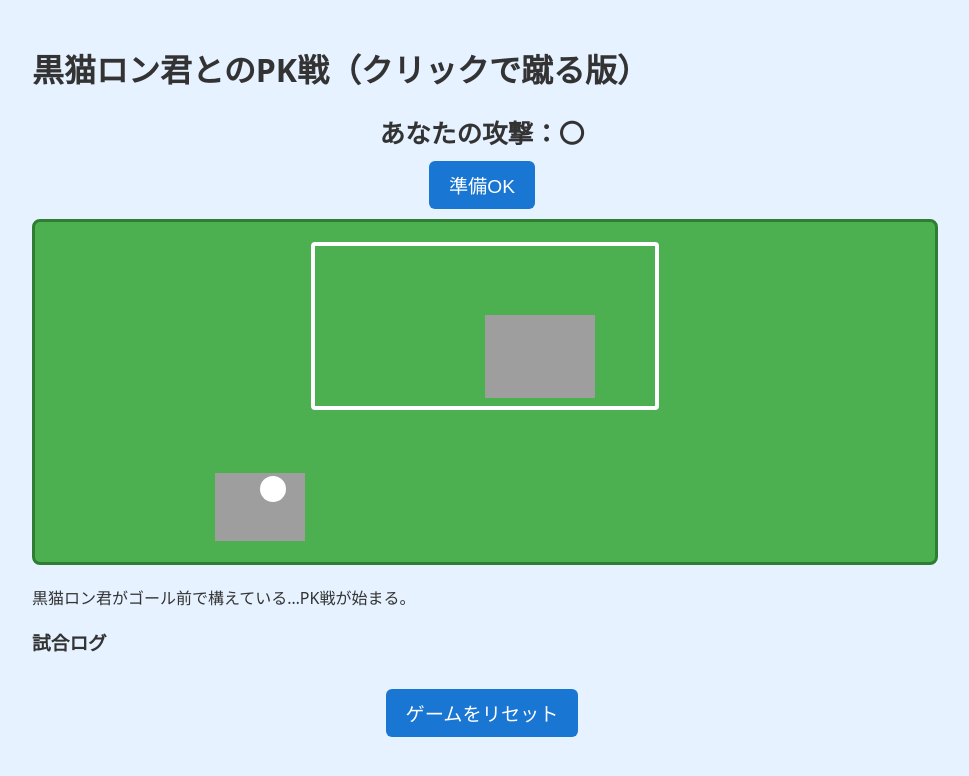
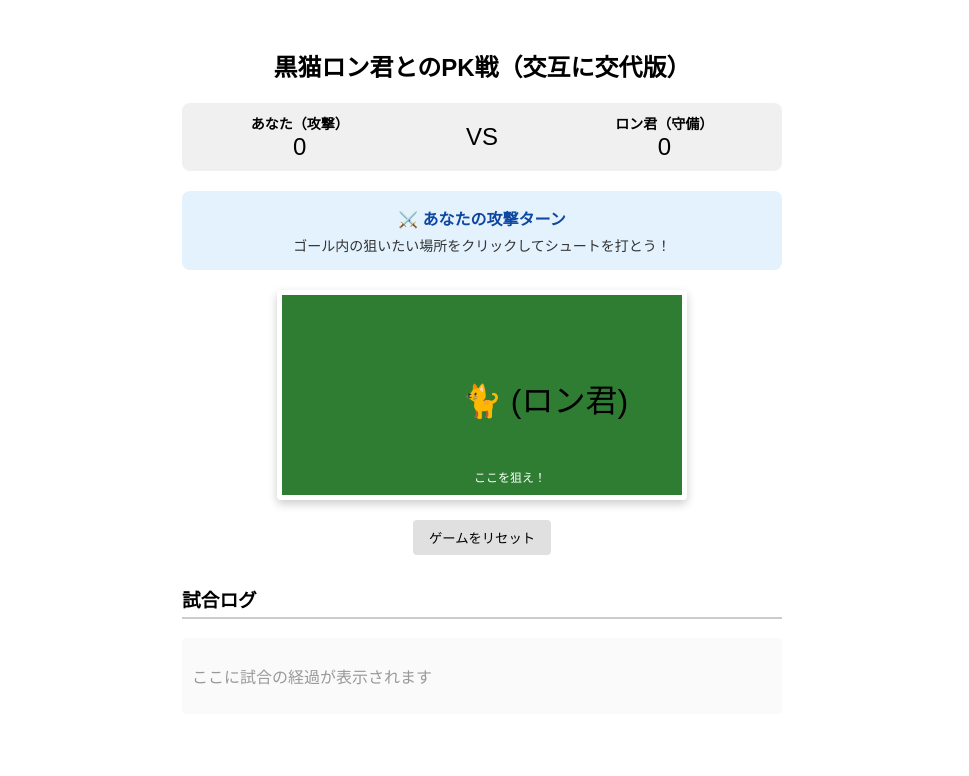
Before and after one commit to maki0315-1617/my-ron-game1-app, a React (Vite) app: page / in a window 1280 px wide. Shown: the top 776 px of the page, without its empty margins (158-1127 px from the left). Built offline with nearby package versions, Linux system fonts and the light colour scheme; grey boxes are pictures that could not be loaded.

Commit message:
AI変更１

```diff
--- a/src/App.jsx
+++ b/src/App.jsx
@@ -1,226 +1,201 @@
-import React, { useState, useEffect, useRef } from "react";
-import "./App.css";
+import React, { useState } from 'react';
 
-const initialState = {
-  playerScore: 0,
-  ronScore: 0,
-  round: 1,
-  maxRounds: 5,
-  isPlayerTurn: true,
-  isFinished: false,
-  isSuddenDeath: false,
-  log: [],
-};
+export default function RonPkGame() {
+  // ゲームの基本状態
+  // 'attack' (プレイヤーの攻撃), 'defend_ready' (ロン君の攻撃を待つ状態), 'defend_result' (守備結果表示)
+  const [gameState, setGameState] = useState('attack');
+  const [logs, setLogs] = useState([]);
+  const [playerScore, setPlayerScore] = useState(0);
+  const [ronScore, setRonScore] = useState(0);
 
-function App() {
-  const [state, setState] = useState(initialState);
-  const [message, setMessage] = useState("黒猫ロン君がゴール前で構えている…PK戦が始まる。");
+  // 一時的な状態表示用
+  const [currentActionMessage, setCurrentActionMessage] = useState('ゴール内の狙いたい場所をクリックしてシュートを打とう！');
 
-  const [ballPos, setBallPos] = useState({ x: 0, y: 0 });
-  const [ronPos, setRonPos] = useState({ x: 0, y: 0 });
-  const [playerPos, setPlayerPos] = useState({ x: 0, y: 0 });
+  // ゴールのサイズ定義（判定用）
+  const goalWidth = 400;
+  const goalHeight = 200;
 
-  const [goalFlash, setGoalFlash] = useState(false);
-  const [saveShake, setSaveShake] = useState(false);
+  // 1. あなたの攻撃（ゴールをクリックしたとき）
+  const handleAttack = (e) => {
+    if (gameState !== 'attack') return;
 
-  const [countdown, setCountdown] = useState(null);
-  const timerRef = useRef(null);
+    // クリックした座標を取得（ゴールの中心を原点 (0,0) とする計算）
+    const rect = e.currentTarget.getBoundingClientRect();
+    const x = e.clientX - rect.left - goalWidth / 2;
+    const y = (e.clientY - rect.top - goalHeight / 2) * -1; // 上方向をプラスに
 
-  const [ready, setReady] = useState(false);
+    // ロン君（守備）の動く位置をランダムで決定
+    const ronX = (Math.random() - 0.5) * goalWidth;
+    const ronY = (Math.random() - 0.5) * goalHeight;
 
-  const startCountdown = () => {
-    setCountdown(5);
-    timerRef.current = setInterval(() => {
-      setCountdown((c) => {
-        if (c <= 1) {
-          clearInterval(timerRef.current);
-          handleTimeout();
-        }
-        return c - 1;
-      });
-    }, 1000);
+    // 距離が近い場合はセーブされたと判定（閾値: 60px）
+    const distance = Math.sqrt(Math.pow(x - ronX, 2) + Math.pow(y - ronY, 2));
+    const isGoal = distance > 60;
+
+    let resultMessage = '';
+    if (isGoal) {
+      setPlayerScore(prev => prev + 1);
+      resultMessage = '〇ゴール！';
+    } else {
+      resultMessage = '× ロン君に止められた…';
+    }
+
+    const newLog = `【あなたの攻撃】 シュート: (${x.toFixed(1)}, ${y.toFixed(1)}) / ロン君の守備: (${ronX.toFixed(1)}, ${ronY.toFixed(1)}) → ${resultMessage}`;
+    setLogs(prev => [newLog, ...prev]);
+    setCurrentActionMessage(`${resultMessage} 次はロン君の攻撃です。守備の準備をしてください。`);
+
+    // 次のターン（守備準備）へ
+    setGameState('defend_ready');
   };
 
-  const handleTimeout = () => {
-    if (!state.isPlayerTurn || state.isFinished) return;
+  // 2. あなたの守備（「ロン君のシュートを止める！」ボタンを押したとき）
+  const handleDefend = () => {
+    if (gameState !== 'defend_ready') return;
 
-    const logEntry = "タイムオーバー → あなたの失敗";
-    setState((prev) => ({
-      ...prev,
-      isPlayerTurn: false,
-      log: [...prev.log, logEntry],
-    }));
+    // あなた（守備）のランダムな位置
+    const playerX = (Math.random() - 0.5) * goalWidth;
+    const playerY = (Math.random() - 0.5) * goalHeight;
 
-    setMessage("タイムオーバー！蹴る前に時間が切れた…");
+    // ロン君（攻撃）のランダムなシュート位置
+    const ronX = (Math.random() - 0.5) * goalWidth;
+    const ronY = (Math.random() - 0.5) * goalHeight;
 
-    setTimeout(handleRonKick, 900);
+    // 距離が近い場合はセーブ（閾値: 60px）
+    const distance = Math.sqrt(Math.pow(ronX - playerX, 2) + Math.pow(ronY - playerY, 2));
+    const isSaved = distance <= 60;
+
+    let resultMessage = '';
+    if (isSaved) {
+      resultMessage = '〇止めた！';
+    } else {
+      setRonScore(prev => prev + 1);
+      resultMessage = '× ゴール…ロン君に決められた！';
+    }
+
+    const newLog = `【ロン君の攻撃】 ロン君のシュート: (${ronX.toFixed(1)}, ${ronY.toFixed(1)}) / あなたの守備: (${playerX.toFixed(1)}, ${playerY.toFixed(1)}) → ${resultMessage}`;
+    setLogs(prev => [newLog, ...prev]);
+    setCurrentActionMessage(`${resultMessage} 次はあなたの攻撃ターンです！`);
+
+    // 次のターン（攻撃）へ
+    setGameState('attack');
   };
 
-  const animateKick = (ballX, ballY, ronX, ronY, isGoal) => {
-    setBallPos({ x: ballX, y: ballY });
-    setRonPos({ x: ronX, y: ronY });
-
-    if (isGoal) {
-      setGoalFlash(true);
-      setTimeout(() => setGoalFlash(false), 400);
-    } else {
-      setSaveShake(true);
-      setTimeout(() => setSaveShake(false), 300);
-    }
-  };
-
-  const handlePlayerKick = (e) => {
-    if (!state.isPlayerTurn || state.isFinished || !ready) return;
-
-    clearInterval(timerRef.current);
-
-    const rect = e.target.getBoundingClientRect();
-    const clickX = e.clientX - rect.left - 150;
-    const clickY = e.clientY - rect.top - 80;
-
-    const ronGuessX = Math.random() * 200 - 100;
-    const ronGuessY = Math.random() * 120 - 60;
-
-    const isGoal = Math.abs(clickX - ronGuessX) > 40 || Math.abs(clickY - ronGuessY) > 40;
-
-    animateKick(clickX, clickY, ronGuessX, ronGuessY, isGoal);
-
-    const logEntry = `攻撃：あなた → (${clickX}, ${clickY}) / 守備：ロン君 → (${ronGuessX}, ${ronGuessY}) → ${
-      isGoal ? "〇 ゴール！" : "× セーブ！"
-    }`;
-
-    setState((prev) => ({
-      ...prev,
-      playerScore: isGoal ? prev.playerScore + 1 : prev.playerScore,
-      isPlayerTurn: false,
-      log: [...prev.log, logEntry],
-    }));
-
-    setMessage(isGoal ? "あなたのシュートが決まった！" : "ロン君が止めた…黒猫の反射神経が光る。");
-
-    setTimeout(handleRonKick, 900);
-  };
-
-  const handleRonKick = () => {
-    setState((prev) => {
-      const ronX = Math.random() * 200 - 100;
-      const ronY = Math.random() * 120 - 60;
-
-      const playerGuessX = Math.random() * 200 - 100;
-      const playerGuessY = Math.random() * 120 - 60;
-
-      const isGoal = Math.abs(ronX - playerGuessX) > 40 || Math.abs(ronY - playerGuessY) > 40;
-
-      animateKick(ronX, ronY, playerGuessX, playerGuessY, isGoal);
-
-      const logEntry = `攻撃：ロン君 → (${ronX}, ${ronY}) / 守備：あなた → (${playerGuessX}, ${playerGuessY}) → ${
-        isGoal ? "× ゴール…" : "〇 止めた！"
-      }`;
-
-      let newPlayerScore = prev.playerScore;
-      let newRonScore = isGoal ? prev.ronScore + 1 : prev.ronScore;
-      let newRound = prev.round;
-      let isSuddenDeath = prev.isSuddenDeath;
-      let isFinished = false;
-      let resultText = "";
-
-      if (!prev.isSuddenDeath) {
-        if (prev.round < prev.maxRounds) {
-          newRound = prev.round + 1;
-        } else {
-          if (newPlayerScore > newRonScore) {
-            isFinished = true;
-            resultText = "あなたの勝利！";
-          } else if (newPlayerScore < newRonScore) {
-            isFinished = true;
-            resultText = "ロン君の勝利…黒猫の冷静さが勝った。";
-          } else {
-            isSuddenDeath = true;
-            resultText = "同点！サドンデス突入…";
-          }
-        }
-      } else {
-        if (newPlayerScore !== newRonScore) {
-          isFinished = true;
-          resultText =
-            newPlayerScore > newRonScore ? "サドンデスを制した！あなたの勝利！" : "ロン君が決めた…黒猫の勝利。";
-        } else {
-          newRound = prev.round + 1;
-          resultText = "サドンデス継続…";
-        }
-      }
-
-      setMessage(resultText);
-
-      return {
-        ...prev,
-        ronScore: newRonScore,
-        round: newRound,
-        isPlayerTurn: true,
-        isSuddenDeath,
-        isFinished,
-        log: [...prev.log, logEntry],
-      };
-    });
-
-    setReady(false);
-    setCountdown(null);
-  };
-
-  const handleReady = () => {
-    setReady(true);
-    startCountdown();
+  // ゲームリセット
+  const resetGame = () => {
+    setPlayerScore(0);
+    setRonScore(0);
+    setLogs([]);
+    setGameState('attack');
+    setCurrentActionMessage('ゴール内の狙いたい場所をクリックしてシュートを打とう！');
   };
 
   return (
-    <div className="app">
-      <h1>黒猫ロン君とのPK戦（クリックで蹴る版）</h1>
+    <div style={{ padding: '20px', fontFamily: 'sans-serif', maxWidth: '600px', margin: '0 auto', textAlign: 'center' }}>
+      <h2>黒猫ロン君とのPK戦（交互に交代版）</h2>
 
-      {/* 状況表示 */}
-      <div className="status-bar">
-        {state.isPlayerTurn ? "あなたの攻撃：〇" : "ロン君の攻撃：×"}
+      {/* スコアボード */}
+      <div style={{ display: 'flex', justifyContent: 'space-around', background: '#f0f0f0', padding: '10px', borderRadius: '8px', marginBottom: '20px' }}>
+        <div>
+          <div style={{ fontSize: '14px', fontWeight: 'bold' }}>あなた（攻撃）</div>
+          <div style={{ fontSize: '24px' }}>{playerScore}</div>
+        </div>
+        <div style={{ fontSize: '24px', alignSelf: 'center' }}>VS</div>
+        <div>
+          <div style={{ fontSize: '14px', fontWeight: 'bold' }}>ロン君（守備）</div>
+          <div style={{ fontSize: '24px' }}>{ronScore}</div>
+        </div>
       </div>
 
-      {/* カウントダウン */}
-      {ready && <div className="countdown">残り：{countdown}秒</div>}
-
-      {/* 準備OKボタン */}
-      {!ready && !state.isFinished && (
-        <button className="ready-button" onClick={handleReady}>
-          準備OK
-        </button>
-      )}
-
-      {/* ゴールエリア */}
-      <div
-        className={`goal-area ${goalFlash ? "goal-flash" : ""} ${saveShake ? "save-shake" : ""}`}
-        onClick={handlePlayerKick}
-      >
-        <div className="goal-frame"></div>
-
-        <div className="player" style={{ transform: `translate(${playerPos.x}px, ${playerPos.y}px)` }}></div>
-
-        <div className="ball" style={{ transform: `translate(${ballPos.x}px, ${ballPos.y}px)` }}></div>
-
-        <div className="ron" style={{ transform: `translate(${ronPos.x}px, ${ronPos.y}px)` }}></div>
+      {/* 現在のターン案内板 */}
+      <div style={{
+        padding: '15px',
+        borderRadius: '8px',
+        marginBottom: '20px',
+        fontWeight: 'bold',
+        background: gameState === 'attack' ? '#e3f2fd' : '#fff3e0',
+        color: gameState === 'attack' ? '#0d47a1' : '#e65100',
+        border: `20px`
+      }}>
+        {gameState === 'attack' ? '⚔️ あなたの攻撃ターン' : '🛡️ ロン君の攻撃（あなたの守備ターン）'}
+        <p style={{ fontSize: '14px', margin: '5px 0 0 0', color: '#333', fontWeight: 'normal' }}>
+          {currentActionMessage}
+        </p>
       </div>
 
-      <p>{message}</p>
-
-      <div className="log">
-        <h3>試合ログ</h3>
-        <ul>
-          {state.log.map((l, i) => (
-            <li key={i}>{l}</li>
-          ))}
-        </ul>
+      {/* メインアクションエリア */}
+      <div style={{ display: 'flex', justifyContent: 'center', marginBottom: '20px' }}>
+        {gameState === 'attack' ? (
+          /* 攻撃時：クリックできるゴール */
+          <div
+            onClick={handleAttack}
+            style={{
+              width: `${goalWidth}px`,
+              height: `${goalHeight}px`,
+              border: '5px solid white',
+              background: '#2e7d32',
+              position: 'relative',
+              cursor: 'crosshair',
+              borderRadius: '4px',
+              boxShadow: '0 4px 10px rgba(0,0,0,0.2)'
+            }}
+          >
+            <div style={{ position: 'absolute', top: '40%', left: '45%', fontSize: '32px' }}>🐈 (ロン君)</div>
+            <div style={{ position: 'absolute', bottom: '10px', left: '48%', color: 'white', fontSize: '12px' }}>ここを狙え！</div>
+          </div>
+        ) : (
+          /* 守備時：ボタンを押してロン君にシュートさせる */
+          <div
+            style={{
+              width: `${goalWidth}px`,
+              height: `${goalHeight}px`,
+              background: '#37474f',
+              borderRadius: '4px',
+              display: 'flex',
+              flexDirection: 'column',
+              justifyContent: 'center',
+              alignItems: 'center',
+              color: 'white'
+            }}
+          >
+            <div style={{ fontSize: '48px', marginBottom: '10px' }}>🐈💨 ⚽</div>
+            <button
+              onClick={handleDefend}
+              style={{
+                padding: '12px 24px',
+                fontSize: '16px',
+                fontWeight: 'bold',
+                backgroundColor: '#ff9800',
+                color: 'white',
+                border: 'none',
+                borderRadius: '4px',
+                cursor: 'pointer',
+                boxShadow: '0 4px 6px rgba(0,0,0,0.2)'
+              }}
+            >
+              ロン君のシュートを止める！
+            </button>
+          </div>
+        )}
       </div>
 
-      <button className="ready-button" onClick={() => window.location.reload()}>
+      {/* コントロール */}
+      <button
+        onClick={resetGame}
+        style={{ padding: '8px 16px', background: '#e0e0e0', border: 'none', borderRadius: '4px', cursor: 'pointer' }}
+      >
         ゲームをリセット
       </button>
+
+      {/* 試合ログ */}
+      <h3 style={{ textAlign: 'left', marginTop: '30px', borderBottom: '2px solid #ccc', paddingBottom: '5px' }}>試合ログ</h3>
+      <div style={{ textAlign: 'left', maxHeight: '200px', overflowY: 'auto', background: '#fafafa', padding: '10px', borderRadius: '4px' }}>
+        {logs.length === 0 && <p style={{ color: '#999' }}>ここに試合の経過が表示されます</p>}
+        {logs.map((log, index) => (
+          <div key={index} style={{ padding: '4px 0', borderBottom: '1px solid #eee', fontSize: '14px' }}>
+            {log}
+          </div>
+        ))}
+      </div>
     </div>
   );
 }
-
-export default App;
```
